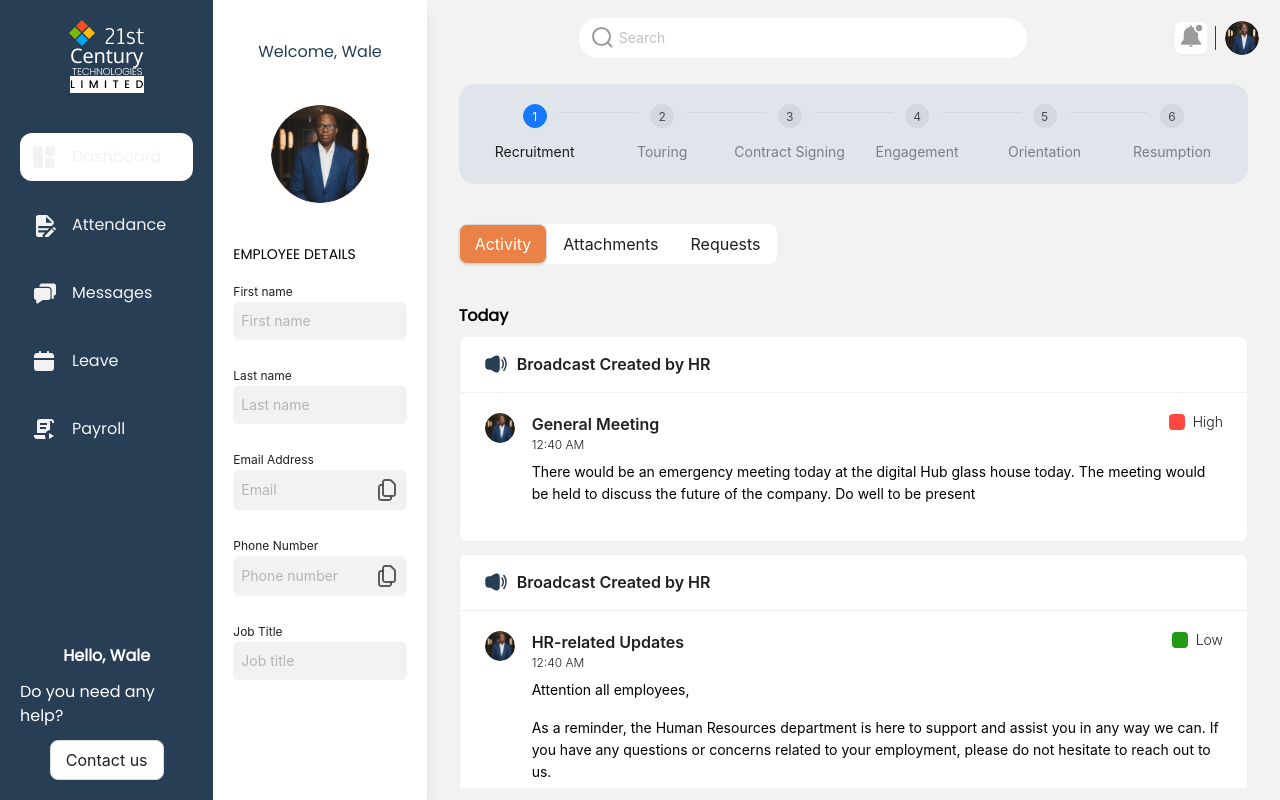
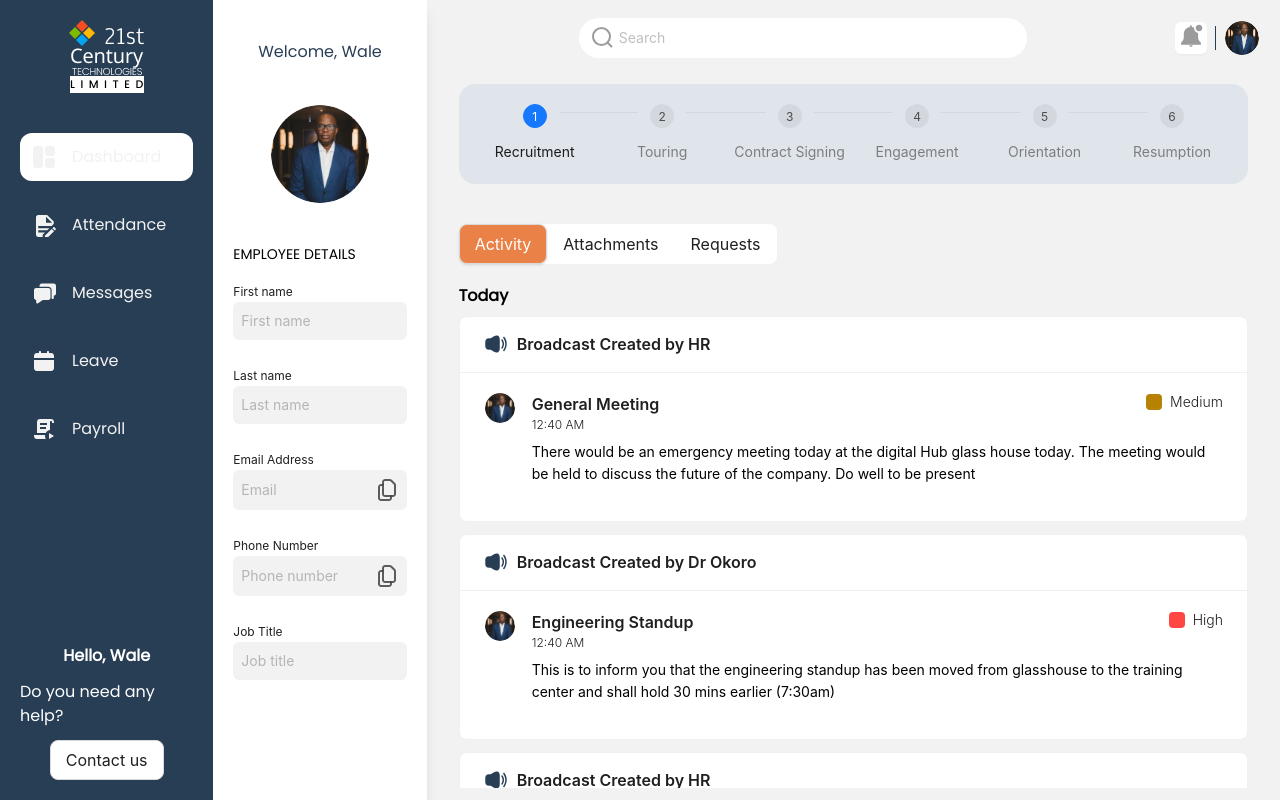
Before and after one commit to The-Colligate/hrs-platform, a Next.js app: page /dashboard/activity in a window 1280 px wide. Built offline with nearby package versions, Linux system fonts and the light colour scheme.

Commit message:
add new data to activity page

```diff
--- a/app/(pages)/dashboard/activity/page.tsx
+++ b/app/(pages)/dashboard/activity/page.tsx
@@ -16,7 +16,7 @@ export default function Dashboard() {
       description: `<p>There would be an emergency meeting today at the digital Hub
                   glass house today. The meeting would be held to discuss the
                   future of the company. Do well to be present</p>`,
-      priority: "High",
+      priority: "Medium",
       time: new Date(),
       createdBy: "HR",
       attachments: [
@@ -28,6 +28,20 @@ export default function Dashboard() {
     },
     {
       id: 2,
+      title: "Engineering Standup",
+      description: `<p>This is to inform you that the engineering standup has been moved from glasshouse to the training center and shall hold 30 mins earlier (7:30am)</p>`,
+      priority: "High",
+      time: new Date(),
+      createdBy: "Dr Okoro",
+      attachments: [
+        {
+          id: 1,
+          name: "Meeting Agenda",
+        },
+      ],
+    },
+    {
+      id: 3,
       title: "HR-related Updates",
       description: `
         <div>
@@ -55,7 +69,7 @@ export default function Dashboard() {
     },
   ];
   return (
-    <div className="max-w-4xl h-full flex flex-col flex-grow overflow-auto custom_scrollbar p-5">
+    <div className="max-w-4xl h-full flex flex-col flex-grow overflow-auto custom_scrollbar p-5 pt-0">
       <p className="mb-2 font-semibold">Today</p>
       {announcements.map((announcement) => {
         return (
```
